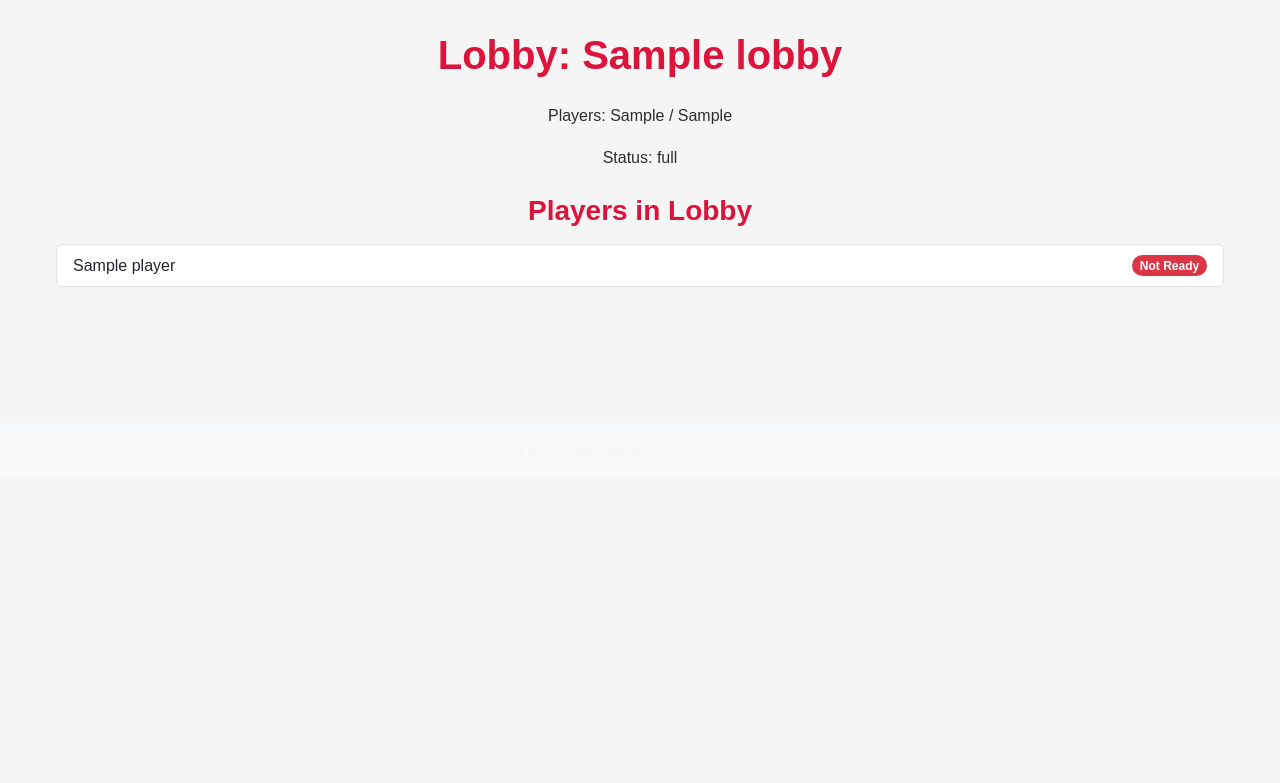
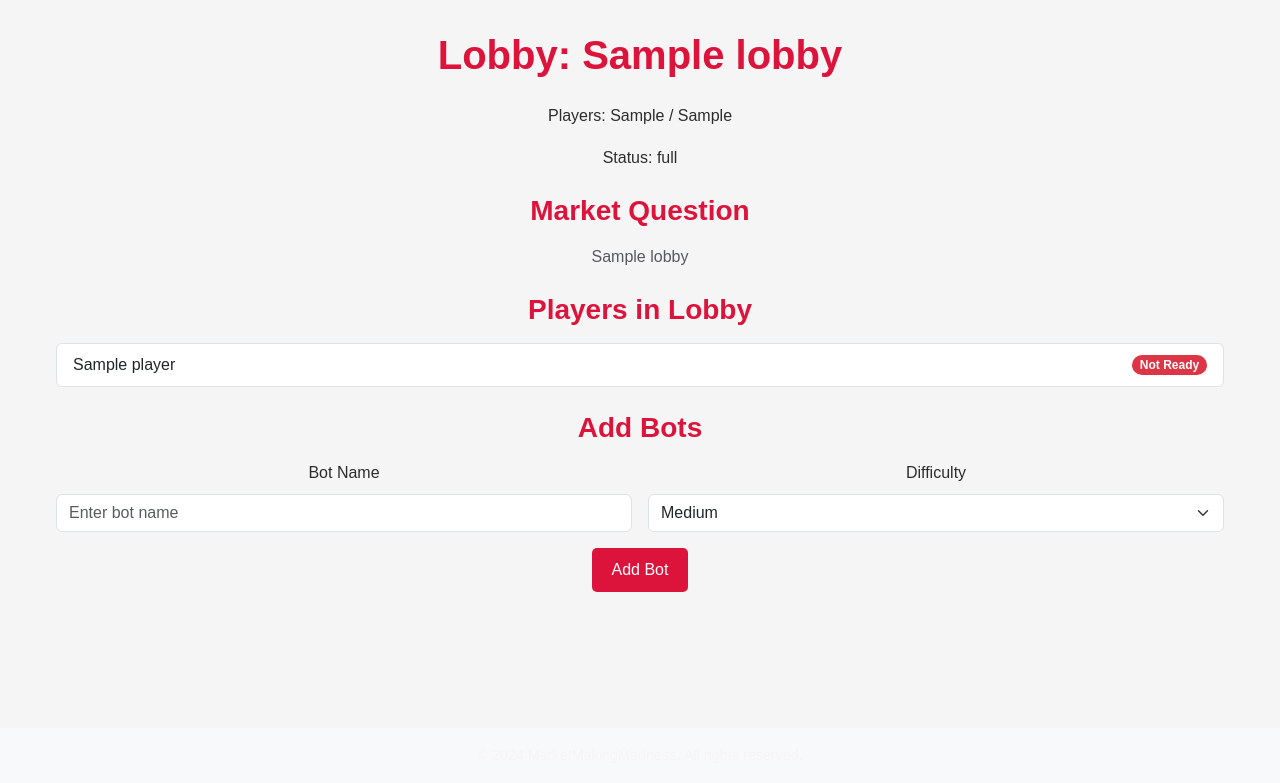
Before and after one commit to jessebrodtman/MarketMakingMadness, a Flask app: template templates/lobby.html in a window 1280 px wide. Shown: the part 141-924 px from the top of the page. Before the commit the page ends 428 px from the top, so only its background shows below. Run offline with Flask 3, Linux system fonts and the light colour scheme; the template is opened without the code that fills it: most values are stand-ins (such as "Sample title", 1, 10 or a date in 2020); some libraries are stand-ins or nearby versions.

Commit message:
Bots can be added from lobbies

```diff
--- a/app.py
+++ b/app.py
@@ -7,7 +7,7 @@ from flask_session import Session
 from werkzeug.security import check_password_hash, generate_password_hash
 from functools import wraps
 from markets import get_random_market, get_market_answer, get_all_markets, add_market
-from bots import create_bot, remove_bot, get_bots_in_lobby
+from bots import Bot, BOTS, create_bot, remove_bot, get_bots_in_lobby
 import random
 
 
@@ -18,6 +18,7 @@ socketio = SocketIO(app)
 
 # Lobby storage
 lobbies = []
+markets = {}
 
 # Configure cs50 to use SQLite database
 db = SQL("sqlite:///gamefiles.db")
@@ -286,20 +287,35 @@ def create_lobby():
     if request.method == "POST":
         lobby_name = request.form['lobby_name']
         max_players = request.form['max_players']
+
+        # Validate max_players input
         if not max_players.isdigit() or int(max_players) <= 0:
             flash("Max players must be a positive number", "danger")
             return redirect(url_for('play'))
+
+        # Generate a unique lobby ID
+        lobby_id = str(uuid.uuid4())
+
+        # Assign a random market to the lobby
+        market = get_random_market()
+        markets[lobby_id] = market  # Store the market in the global markets dictionary
+
+        # Create the lobby object
         new_lobby = {
-            'id': str(uuid.uuid4()),
+            'id': lobby_id,
             'name': lobby_name,
             'max_players': max_players,
             'current_players': 0,
             'status': 'waiting',
-            'players': []
+            'players': [],
+            'market_question': market['question'],  # Add the market question to the lobby object
         }
         lobbies.append(new_lobby)
+
+        # Notify via SocketIO
         socketio.emit('lobby_update', new_lobby)
         return redirect(url_for('join_lobby', lobby_id=new_lobby['id']))
+
     return render_template
 
 
@@ -356,7 +372,22 @@ if __name__ == "__main__":
 
 
 
-# Execute Trade Helper Funciton
+# Lobby and Game Logic Helper Funciton
+def get_fair_value(lobby_id):
+    """
+    Retrieve the fair value of the market for a given lobby.
+
+    Args:
+        lobby_id (str): The ID of the lobby.
+
+    Returns:
+        float: The fair value of the market.
+    """
+    market = markets.get(lobby_id)
+    if market:
+        return market['fair_value']
+    raise ValueError(f"No market found for lobby {lobby_id}")  # Error if lobby has no market
+
 def execute_trade(game_id, user_id, trade_type, trade_price):
     """
     Execute a trade for a given user (bot or human).
@@ -464,7 +495,26 @@ def get_current_market_state(lobby_id):
         "recent_trades": recent_trades,
     }
 
-@app.route("/bot_action/<lobby_id>", methods=["POST"])
+@app.route("/add_bot_to_lobby/<lobby_id>", methods=["POST"])
+@login_required
+def add_bot_to_lobby(lobby_id):
+    bot_name = request.form.get("bot_name", "DefaultBot")
+    bot_level = request.form.get("bot_level", "medium")
+
+    # Find the lobby
+    lobby = next((lobby for lobby in lobbies if lobby["id"] == lobby_id), None)
+    if not lobby:
+        flash("Lobby not found", "danger")
+        return redirect(url_for("play"))
+
+    # Add bot to the lobby
+    bot_id = str(uuid.uuid4())
+    bot = create_bot(bot_id, bot_name, get_fair_value(lobby_id), lobby_id, bot_level)
+    lobby["players"].append({"name": bot_name, "ready": True})  # Mark bot as ready
+
+    flash(f"Bot '{bot_name}' added to the lobby", "success")
+    return redirect(url_for("join_lobby", lobby_id=lobby_id))
+
 @app.route("/bot_action/<lobby_id>", methods=["POST"])
 def bot_action(lobby_id):
     bots = get_bots_in_lobby(lobby_id)
@@ -490,3 +540,29 @@ def bot_action(lobby_id):
         trade = bot.decide_to_trade()
         if trade:
             execute_trade(bot.bot_id, trade["type"], trade["price"])
+
+@app.route("/start_bot_trading/<lobby_id>", methods=["POST"])
+@login_required
+def start_bot_trading(lobby_id):
+    """
+    Start automatic trading cycles for all bots in the lobby.
+    """
+    # Find the lobby
+    lobby = next((lobby for lobby in lobbies if lobby['id'] == lobby_id), None)
+    if not lobby:
+        flash("Lobby not found. Cannot start trading.", "danger")
+        return redirect(url_for('play'))
+
+    # Retrieve all bots in the lobby
+    bots_in_lobby = [bot for bot in BOTS if bot.lobby_id == lobby_id]
+
+    if not bots_in_lobby:
+        flash("No bots found in the lobby to start trading.", "warning")
+        return redirect(url_for('join_lobby', lobby_id=lobby_id))
+
+    # Start trading cycles
+    for bot in bots_in_lobby:
+        bot_action(lobby_id)  # Reuse the existing bot_action function
+
+    flash("Bot trading cycles started.", "success")
+    return redirect(url_for('join_lobby', lobby_id=lobby_id))
--- a/templates/lobby.html
+++ b/templates/lobby.html
@@ -4,12 +4,18 @@
 
 {% block main %}
 <div class="container mt-5">
-    <h1 class="text-center mb-4"> Lobby: {{ lobby.name }}</h1>
+    <h1 class="text-center mb-4">Lobby: {{ lobby.name }}</h1>
     <p class="text-center">Players: {{ lobby.current_players }} / {{ lobby.max_players }}</p>
     <p class="text-center">Status: {{ lobby.status }}</p>
 
-    <!-- List players -->
-     <div class="mt-4">
+    <!-- Market Question -->
+    <div class="mt-4 text-center">
+        <h3>Market Question</h3>
+        <p class="market-question text-muted">{{ lobby.market_question }}</p>
+    </div>
+
+    <!-- List Players -->
+    <div class="mt-4">
         <h3>Players in Lobby</h3>
         <ul class="list-group">
             {% for player in lobby.players %}
@@ -28,6 +34,29 @@
         </ul>
     </div>
 
+    <!-- Add Bots -->
+    <div class="mt-4">
+        <h3>Add Bots</h3>
+        <form action="{{ url_for('add_bot_to_lobby', lobby_id=lobby.id) }}" method="POST" class="row g-3">
+            <div class="col-md-6">
+                <label for="bot_name" class="form-label">Bot Name</label>
+                <input type="text" id="bot_name" name="bot_name" class="form-control" placeholder="Enter bot name" required>
+            </div>
+            <div class="col-md-6">
+                <label for="bot_level" class="form-label">Difficulty</label>
+                <select id="bot_level" name="bot_level" class="form-select">
+                    <option value="easy">Easy</option>
+                    <option value="medium" selected>Medium</option>
+                    <option value="hard">Hard</option>
+                    <option value="Jane Street">Jane Street</option>
+                </select>
+            </div>
+            <div class="col-12 text-center">
+                <button type="submit" class="btn btn-primary">Add Bot</button>
+            </div>
+        </form>
+    </div>
+
     <!-- Ready Button -->
     <div class="text-center mt-4">
         {% for player in lobby.players %}
@@ -42,6 +71,14 @@
             {% endif %}
         {% endfor %}
     </div>
+
+    <!-- Start Game Button -->
+    <div class="text-center mt-4">
+        {% if lobby.current_players > 1 and lobby.status != "in_progress" %}
+            <form action="{{ url_for('start_game', lobby_id=lobby.id) }}" method="post">
+                <button type="submit" class="btn btn-success">Start Game</button>
+            </form>
+        {% endif %}
+    </div>
 </div>
-
 {% endblock %}
```
